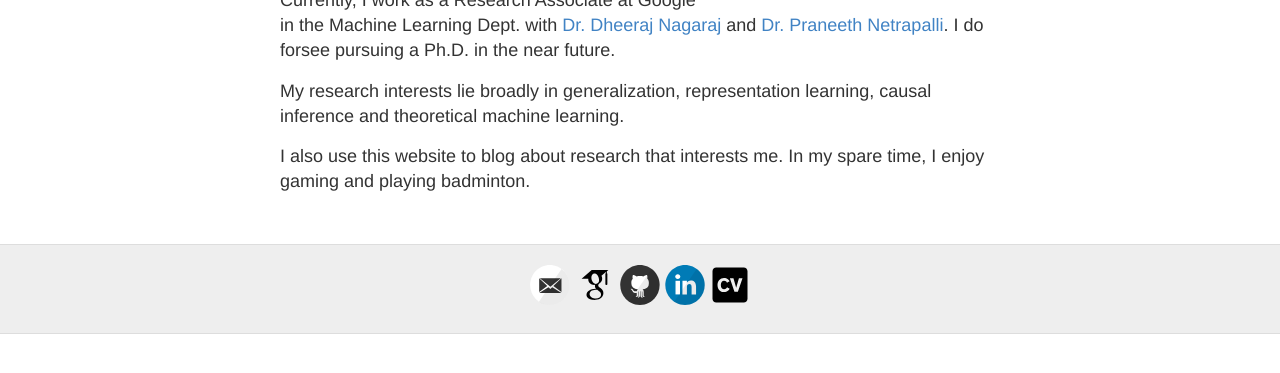
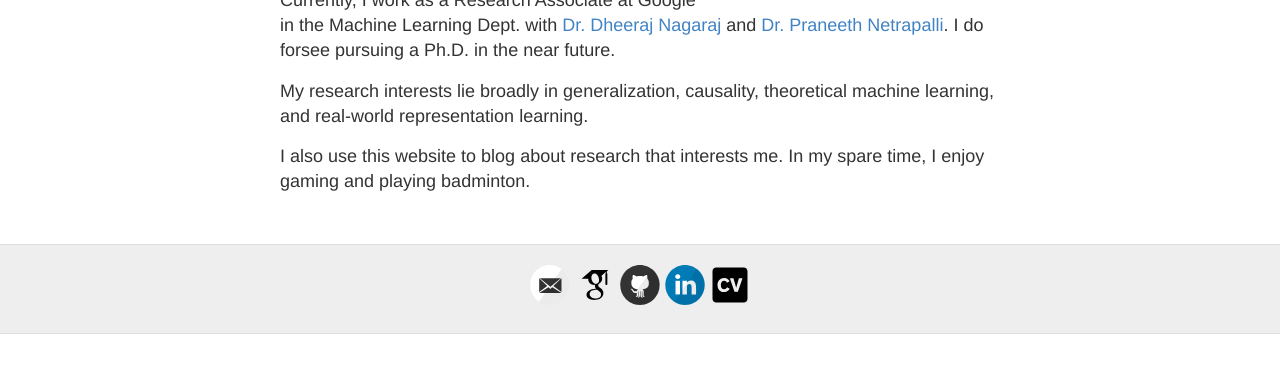
Before and after one commit to RamnathKumar181/ramnathkumar181.github.io, a Jekyll site: the page built from index.html, in a window 1280 px wide, cut to the strip 465-838 px from the top of the page. Built offline with Jekyll 4.4.1, drawn with Linux system fonts in a browser that asks for light colours.

Commit message:
job update

```diff
--- a/index.html
+++ b/index.html
@@ -17,7 +17,7 @@
 </p>
 
 <p>
-My research interests lie broadly in generalization, representation learning, causal inference and theoretical machine learning.
+My research interests lie broadly in generalization, causality, theoretical machine learning, and real-world representation learning.
 </p>
 
 <p>
```
Also changed, not shown: 1 other file.
